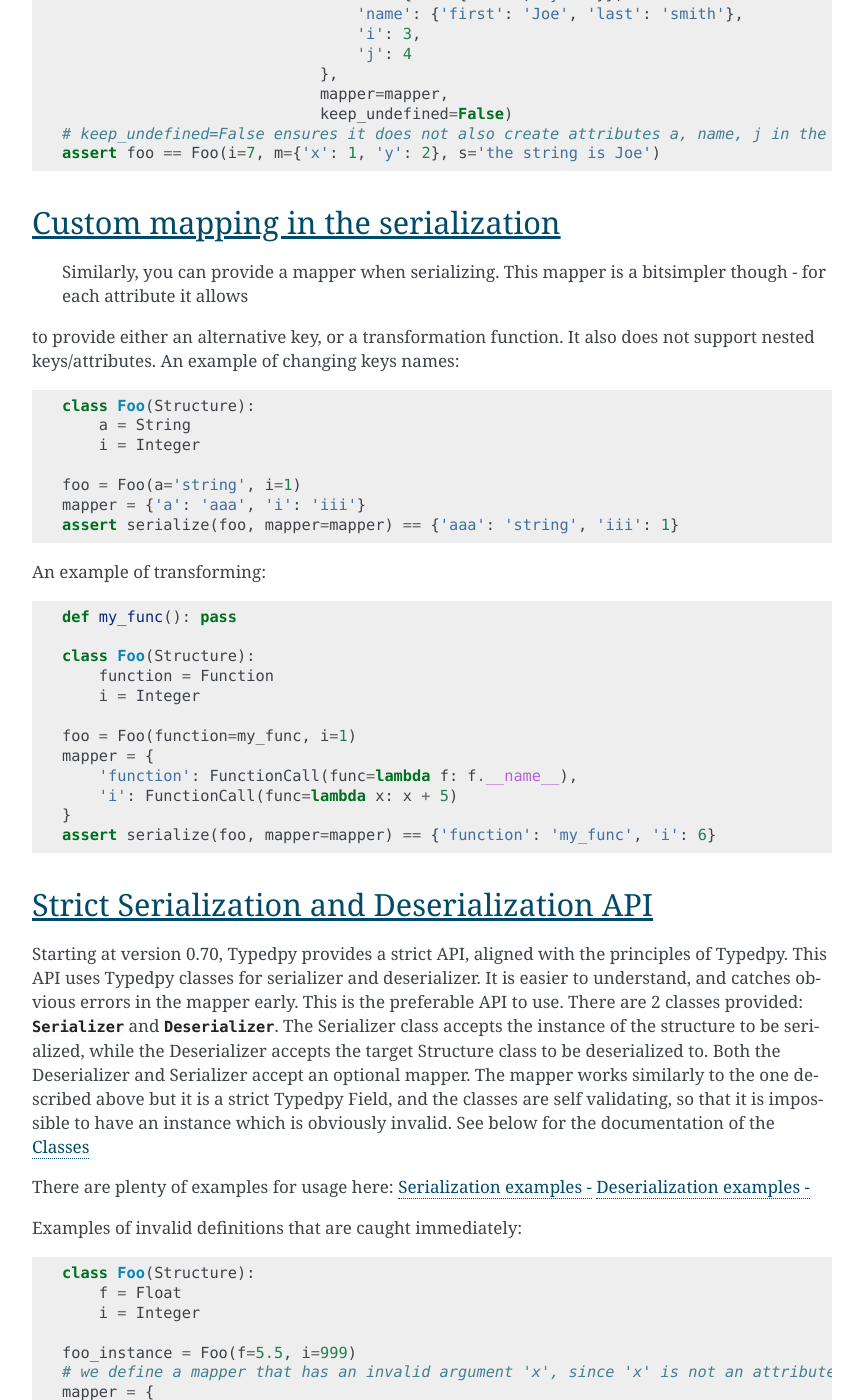
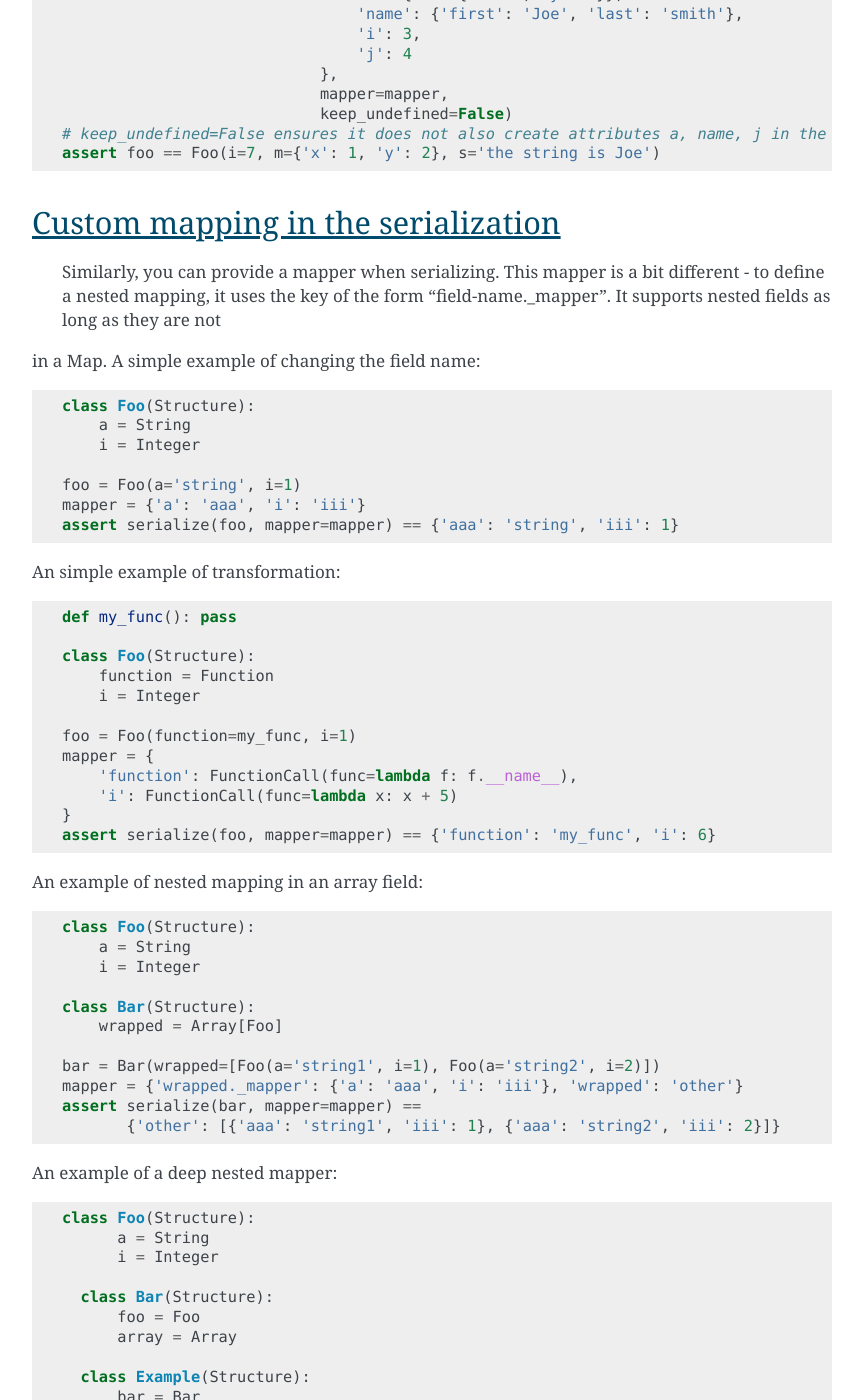
Before and after one commit to loyada/typedpy, a Sphinx documentation site: the page built from docs/serialization.rst, in a window 1280 px wide and 1400 px high, scrolled down 4228 px. Shown: the whole window, without its empty margins (218-1081 px from the left). Built offline with Sphinx 7.4.7, drawn with Linux system fonts in a browser that asks for light colours; some of the changed text lies outside the part shown.

Commit message:
Issue #42

```diff
--- a/docs/serialization.rst
+++ b/docs/serialization.rst
@@ -208,9 +208,10 @@ An example can demonstrate the usage:
 
 Custom mapping in the serialization
 ===================================
- Similarly, you can provide a mapper when serializing. This mapper is a bitsimpler though - for each attribute it allows \
-to provide either an alternative key, or a transformation function. It also does not support nested keys/attributes. \
-An example of changing keys names: \
+ Similarly, you can provide a mapper when serializing. This mapper is a bit different  -  to define
+ a nested mapping, it uses the key of the form "field-name._mapper". It supports nested fields as long as they are not
+in a Map.
+A simple example of changing the field name:
 
 .. code-block:: python
 
@@ -223,7 +224,7 @@ An example of changing keys names: \
     assert serialize(foo, mapper=mapper) == {'aaa': 'string', 'iii': 1}
 
 
-An example of transforming:
+An simple example of transformation:
 
 .. code-block:: python
 
@@ -240,6 +241,58 @@ An example of transforming:
     }
     assert serialize(foo, mapper=mapper) == {'function': 'my_func', 'i': 6}
 
+
+An example of nested mapping in an array field:
+
+.. code-block:: python
+
+    class Foo(Structure):
+        a = String
+        i = Integer
+
+    class Bar(Structure):
+        wrapped = Array[Foo]
+
+    bar = Bar(wrapped=[Foo(a='string1', i=1), Foo(a='string2', i=2)])
+    mapper = {'wrapped._mapper': {'a': 'aaa', 'i': 'iii'}, 'wrapped': 'other'}
+    assert serialize(bar, mapper=mapper) ==
+           {'other': [{'aaa': 'string1', 'iii': 1}, {'aaa': 'string2', 'iii': 2}]}
+
+
+An example of a deep nested mapper:
+
+.. code-block:: python
+
+  class Foo(Structure):
+        a = String
+        i = Integer
+
+    class Bar(Structure):
+        foo = Foo
+        array = Array
+
+    class Example(Structure):
+        bar = Bar
+        number = Integer
+
+    example = Example(number=1,
+                      bar=Bar(foo=Foo(a="string", i=5), array=[1, 2])
+                      )
+    # our mapper doubles the value of the field  bar->foo->i
+    mapper = {'bar._mapper': {'foo._mapper': {"i": FunctionCall(func=lambda x: x * 2)}}}
+    serialized = serialize(example, mapper=mapper)
+    assert serialized == \
+           {
+               "number": 1,
+               "bar":
+                   {
+                       "foo": {
+                           "a": "string",
+                           "i": 10  #   result of mapping: 5*2
+                       },
+                       "array": [1, 2]
+                   }
+           }
 
 
 Strict Serialization and Deserialization API
```
Also changed, not shown: pylint.svg, 7 other files.
